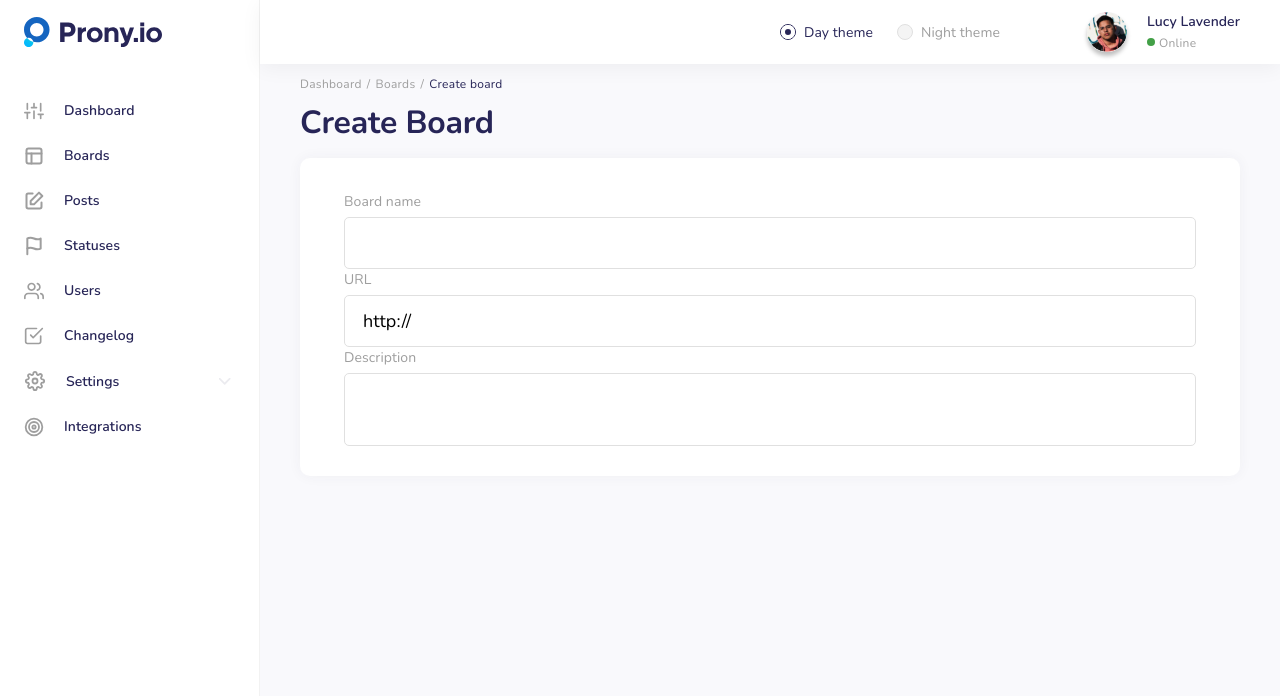
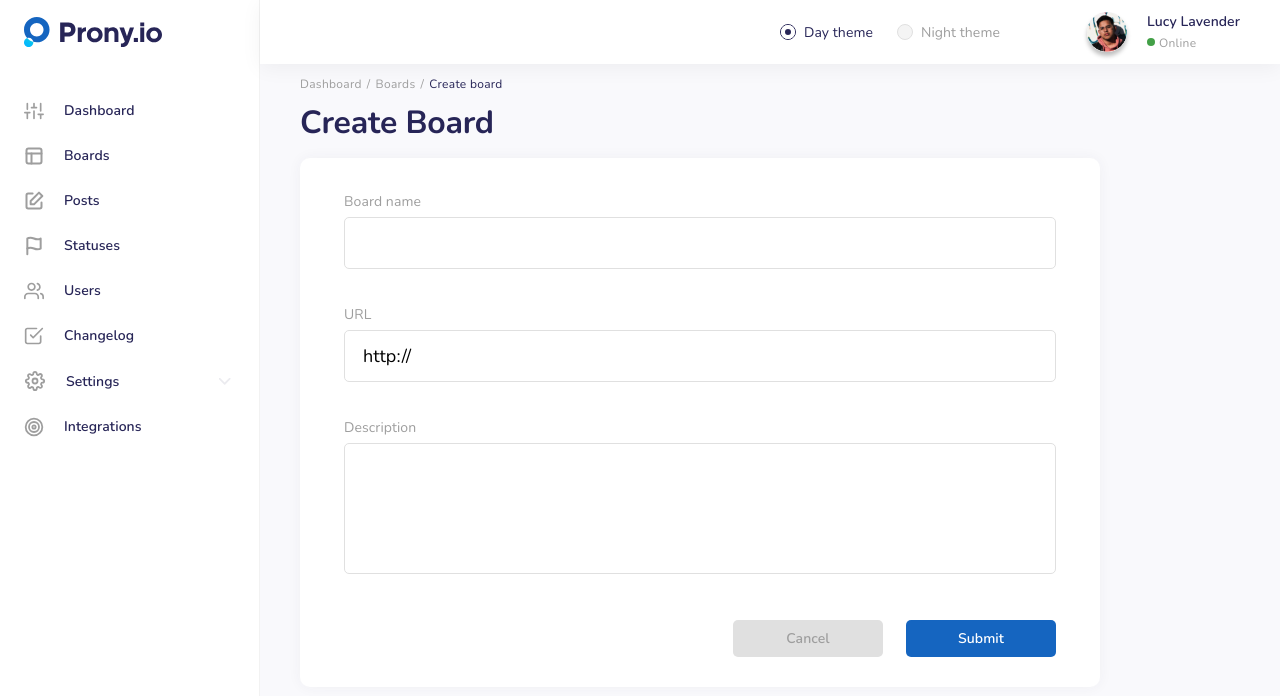
Before and after one commit to MTONSEG/prony_dashboard, a React (Create React App) app: page /boards/create-board in a window 1280 px wide. Shown: the top 696 px of the page. Built offline with nearby package versions, Linux system fonts and the light colour scheme.

Commit message:
add create board screen

```diff
--- a/src/components/Main/Boards/Boards.jsx
+++ b/src/components/Main/Boards/Boards.jsx
@@ -10,7 +10,7 @@ const Boards = ({ state }) => {
 
 	return (
 		<Routes>
-			<Route path='' element={
+			<Route path='/*' element={
 				<BoardsList boardsState={boardsState} />
 			} />
 			<Route path='create-board' element={
--- a/src/components/Main/Boards/CreateBoard/CreateBoard.jsx
+++ b/src/components/Main/Boards/CreateBoard/CreateBoard.jsx
@@ -1,5 +1,6 @@
 import React, { useState } from 'react';
 import BigTitle from '../../../UI/BigTitle/BigTitle';
+import Button from '../../../UI/Buttons/Button/Button';
 import FormContainer from '../../../UI/Forms/FormContainer/FormContainer';
 import InputFrom from '../../../UI/Forms/InputFrom/InputFrom';
 import TextareaForm from '../../../UI/Forms/TextareaForm/TextareaForm';
@@ -16,7 +17,6 @@ const CreateBoard = ({ boardsState }) => {
 		<main className="create-boards">
 			<BigTitle className={'create-boards__title'}>{createBoardState.title}</BigTitle>
 
-			<form className='create-boards__form'>
 			<FormContainer className={'create-boards__form'}>
 				<InputFrom
 					className={'create-boards__input'}
@@ -31,13 +31,18 @@ const CreateBoard = ({ boardsState }) => {
 					setValue={setInputUrlValue}
 				/>
 				<TextareaForm
-						className={'create-boards__input'}
+					className={'create-boards__textarea'}
 					title={createBoardState.description.title}
 					value={inputDescriptionValue}
 					setValue={setInputDescriptionValue}
 				/>
+
+				<div className="create-boards__buttons">
+					<Button link='/boards' color='grey'>{createBoardState.cancel}</Button>
+					<Button link='../success' >{createBoardState.submit}</Button>
+				</div>
 			</FormContainer>
-			</form>
+
 
 		</main>
 	)
--- a/src/components/Main/Boards/CreateBoard/CreateBoard.scss
+++ b/src/components/Main/Boards/CreateBoard/CreateBoard.scss
@@ -1,9 +1,22 @@
 .create-boards {
+	&__form {
+		max-width: 800px;
+	}
 	&__title {
 		margin: 0 0 16px;
 	}
-
-	&__form {
-
+	&__input {
+		margin: 0 0 30px;
+	}
+	&__textarea {
+		margin: 0 0 41px;
+		textarea {
+			height: 131px;
+		}
+	}
+	&__buttons {
+		display: flex;
+		gap: 23px;
+		justify-content: flex-end;
 	}
 }
--- a/src/components/Main/Boards/TableBoards/MessageBoards/MessageBoards.jsx
+++ b/src/components/Main/Boards/TableBoards/MessageBoards/MessageBoards.jsx
@@ -3,10 +3,11 @@ import './MessageBoards.scss';
 import iconDone from '../../../../../assets/icons/done.svg';
 import iconClose from '../../../../../assets/icons/close-white.svg';
 import iconError from '../../../../../assets/icons/error.svg';
+import { Link } from 'react-router-dom';
 
 const MessageBoards = ({ error, text }) => {
 	return (
-		<div className={`message-board ${error && 'error'}`}>
+		<div className={`message-board ${error ? 'error' : ''} `}>
 			<p className="message-board__text">
 				{error ? error : text}
 			</p>
@@ -15,7 +16,16 @@ const MessageBoards = ({ error, text }) => {
 
 			<img src={iconError} alt="Error" className="message-board__icon message-board__icon_error" />
 
-			<img src={iconClose} alt="Close" className="message-board__icon message-board__icon_close" />
+			<Link to="../">
+				<img
+					src={iconClose}
+					alt="Close"
+					className="message-board__icon message-board__icon_close"
+					onClick={(e) => {
+						e.currentTarget.parentElement.style.display = 'none';
+					}}
+				/>
+			</Link>
 		</div>
 	)
 }
--- a/src/components/Main/Boards/TableBoards/MessageBoards/MessageBoards.scss
+++ b/src/components/Main/Boards/TableBoards/MessageBoards/MessageBoards.scss
@@ -21,6 +21,7 @@
 		}
 		&_close {
 			right: 20px;
+			cursor: pointer;
 		}
 		&_error {
 			display: none;
@@ -35,4 +36,7 @@
 			display: block;
 		}
 	}
+	& + .table-boards ul {
+		height: calc(100vh - 360px);
+	}
 }
--- a/src/components/Main/Boards/TableBoards/TableBoards.jsx
+++ b/src/components/Main/Boards/TableBoards/TableBoards.jsx
@@ -21,8 +21,7 @@ const TableBoards = ({ state, ...props }) => {
 				onReorder={setBoardsList}
 				values={boardsList}
 				style={{
-					overflow: 'auto',
-					height: 'calc(100vh - 300px)'
+					overflow: 'auto'
 				}}
 			>
 				{boardsList.map((item) => (
--- a/src/components/Main/Boards/TableBoards/TableBoards.scss
+++ b/src/components/Main/Boards/TableBoards/TableBoards.scss
@@ -29,6 +29,7 @@
 		align-items: center;
 	}
 	ul {
+		height: calc(100vh - 300px);
 		&::-webkit-scrollbar {
 			width: 2px;
 		}
--- a/src/components/UI/Forms/Forms.scss
+++ b/src/components/UI/Forms/Forms.scss
@@ -9,11 +9,16 @@
 	transition: all .2s;
 }
 
-.input-title {
+.input-title,
+.input-error-mess {
 	line-height: 21px;
 	letter-spacing: 0.08px;
 	color: #9E9E9E;
 	margin: 0 0 5px;
+}
+
+.input-error-mess {
+	color: #EB5757;
 }
 
 .input,
@@ -28,6 +33,12 @@
 	background: #fff;
 	outline: 4px solid transparent;
 }
+
+.input.error,
+.textarea.error {
+	border-color: #EB5757;
+}
+
 .input:focus,
 .textarea:focus {
 	border-color: #1565C0;
--- a/src/components/UI/Forms/InputFrom/InputFrom.jsx
+++ b/src/components/UI/Forms/InputFrom/InputFrom.jsx
@@ -2,7 +2,7 @@ import React, { useEffect, useState } from "react";
 import '../Forms.scss';
 
 
-const InputFrom = ({ title, name, className, errorMess,type, value, setValue }) => {
+const InputFrom = ({ title, name, className, errorMess,type, value, setValue, error }) => {
 
 	return (
 		<div className={`${className && className} input-wrap`}>
@@ -10,7 +10,7 @@ const InputFrom = ({ title, name, className, errorMess,type, value, setValue })
 			<input
 				name={name ? name : ''}
 				type={type ? type : 'text'}
-				className="input"
+				className={`input ${error && 'error'}`}
 				value={value}
 				onChange={e => setValue(e.currentTarget.value)}
 			/>
--- a/src/components/UI/Forms/TextareaForm/TextareaForm.jsx
+++ b/src/components/UI/Forms/TextareaForm/TextareaForm.jsx
@@ -2,14 +2,14 @@ import React, { useState } from "react";
 import '../Forms.scss';
 
 
-const TextareaForm = ({ title, name, className, errorMess, value, setValue }) => {
+const TextareaForm = ({ title, name, className, errorMess, value, setValue, error }) => {
 
 	return (
 		<div className={`${className && className} input-wrap`}>
 			<p className='input-error-mess'>{errorMess}</p>
 			<textarea
 				name={name ? name : 'textarea'}
-				className="textarea"
+				className={`textarea ${error && 'error'}`}
 				value={value}
 				onChange={e => setValue(e.currentTarget.value)}
 			/>
--- a/src/store.js
+++ b/src/store.js
@@ -334,7 +334,7 @@ export const boardScreen = {
 		],
 	},
 	create: {
-		title:'Create Board',
+		title: 'Create Board',
 		submit: 'Submit',
 		cancel: 'Cancel',
 		name: {
```
Lines whose indentation alone changed are shown as unchanged.
